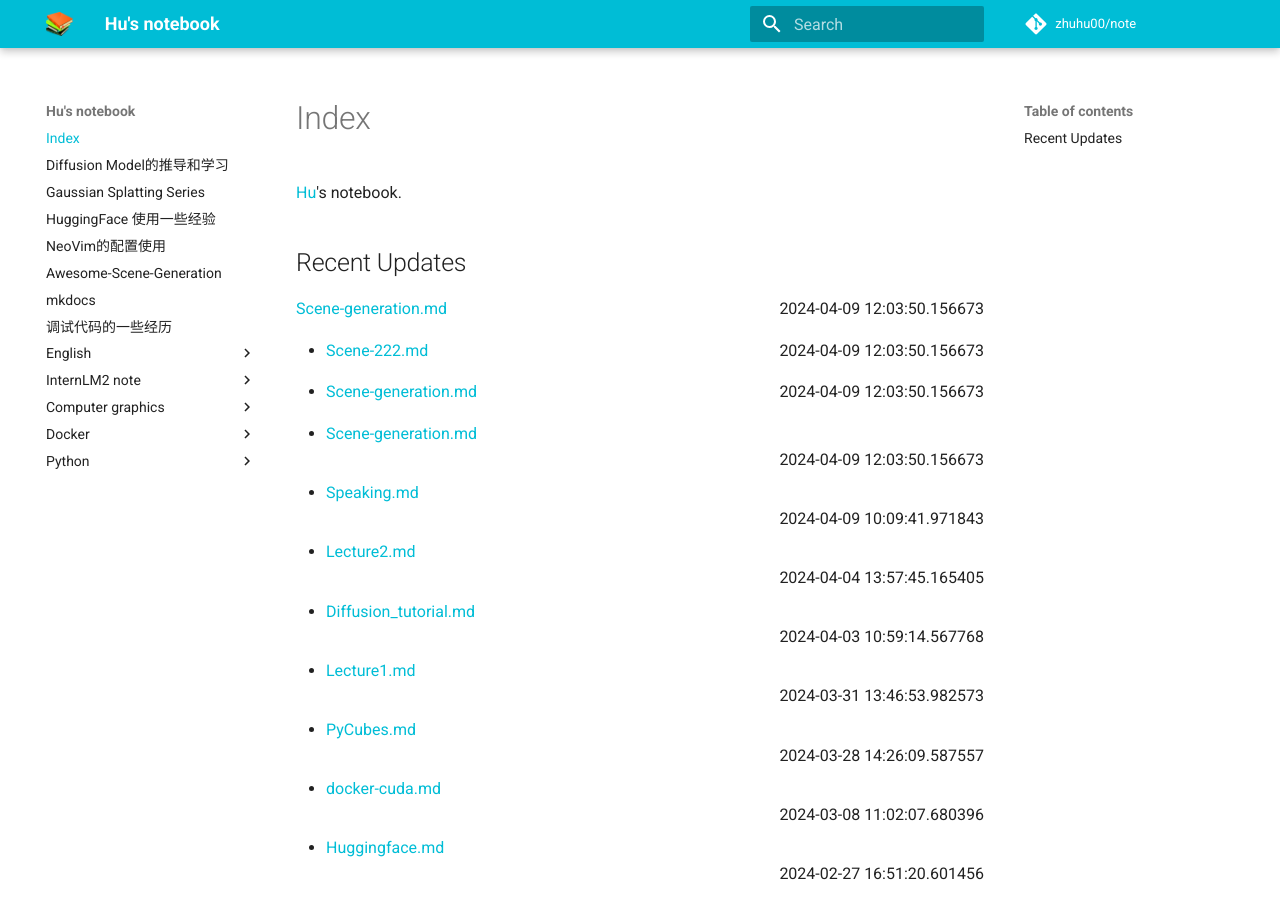
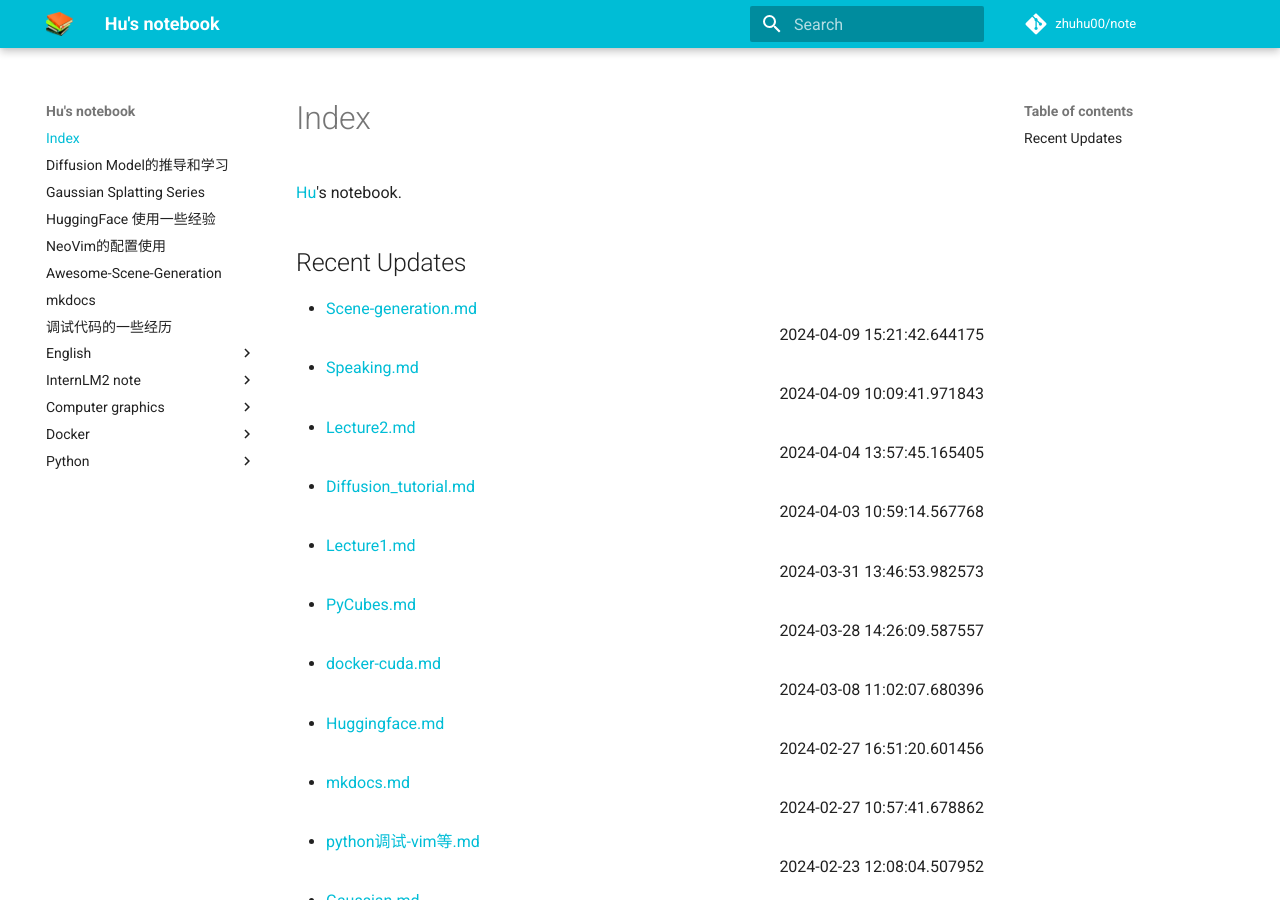
Before and after one commit to zhuhu00/note, an MkDocs documentation site: the page built from docs/index.md, in a window 1280 px wide and 900 px high. Built offline with MkDocs 1.6.1 and Material for MkDocs 9.7.7, drawn with Linux system fonts in a browser that asks for light colours; comment, search, counter and statistics services are not loaded.

Commit message:
update recent

```diff
--- a/docs/index.md
+++ b/docs/index.md
@@ -4,17 +4,7 @@
 [Hu](https://zhuhu00.top/)'s notebook.
 
 ## Recent Updates
-<div style="display: flex; justify-content: space-between; align-items: center; width: 100%;">
-    <a href="Scene-generation/">Scene-generation.md</a>
-    <span style="text-align: right;">2024-04-09 12:03:50.156673</span>
-</div>
-
-- [Scene-222.md](Scene-generation/) <span style="float: right;">2024-04-09 12:03:50.156673</span>
-
-- [Scene-generation.md](Scene-generation/) <span style="float: right;">2024-04-09 12:03:50.156673</span>
-
-
-- [Scene-generation.md](Scene-generation/) <div style="text-align: right">2024-04-09 12:03:50.156673</div>
+- [Scene-generation.md](Scene-generation/) <div style="text-align: right">2024-04-09 15:21:42.644175</div>
 - [Speaking.md](English/Speaking/) <div style="text-align: right">2024-04-09 10:09:41.971843</div>
 - [Lecture2.md](InternLM2-note/Lecture2/) <div style="text-align: right">2024-04-04 13:57:45.165405</div>
 - [Diffusion_tutorial.md](Diffusion_tutorial/) <div style="text-align: right">2024-04-03 10:59:14.567768</div>
```
